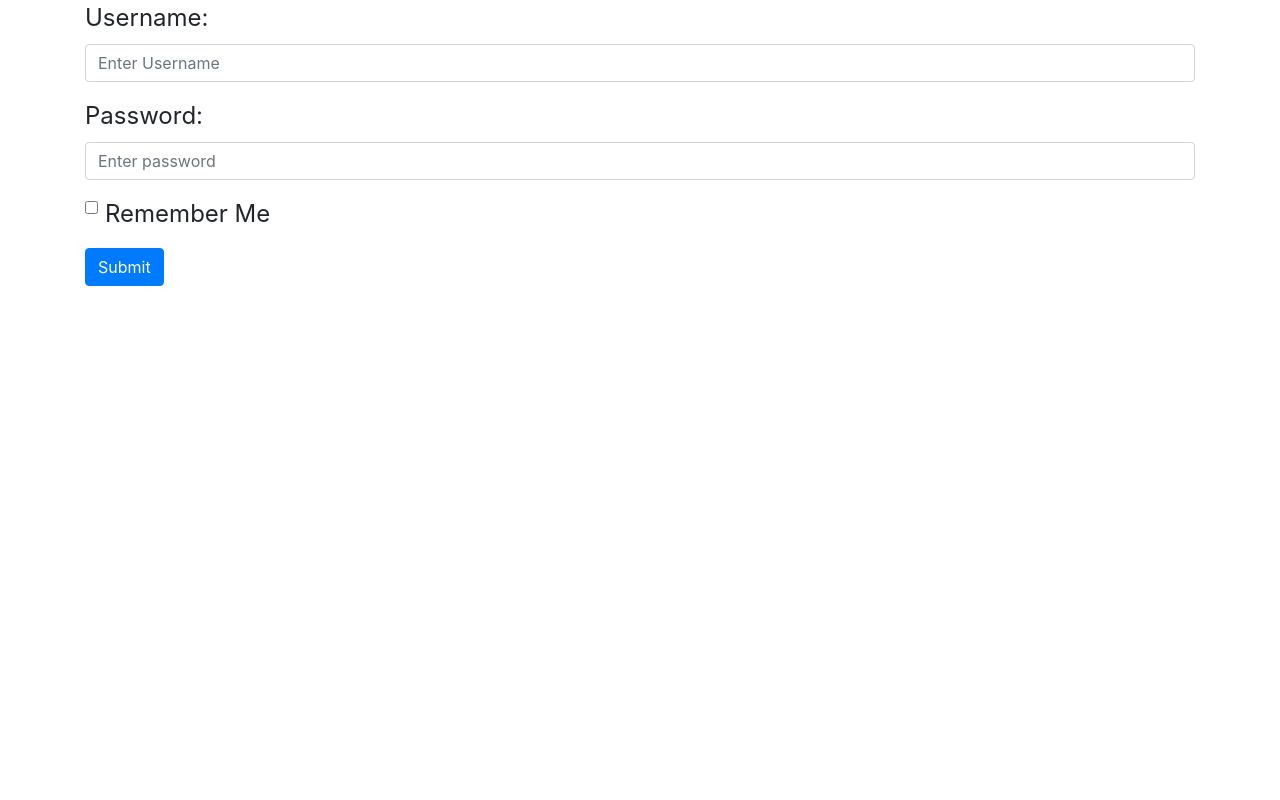
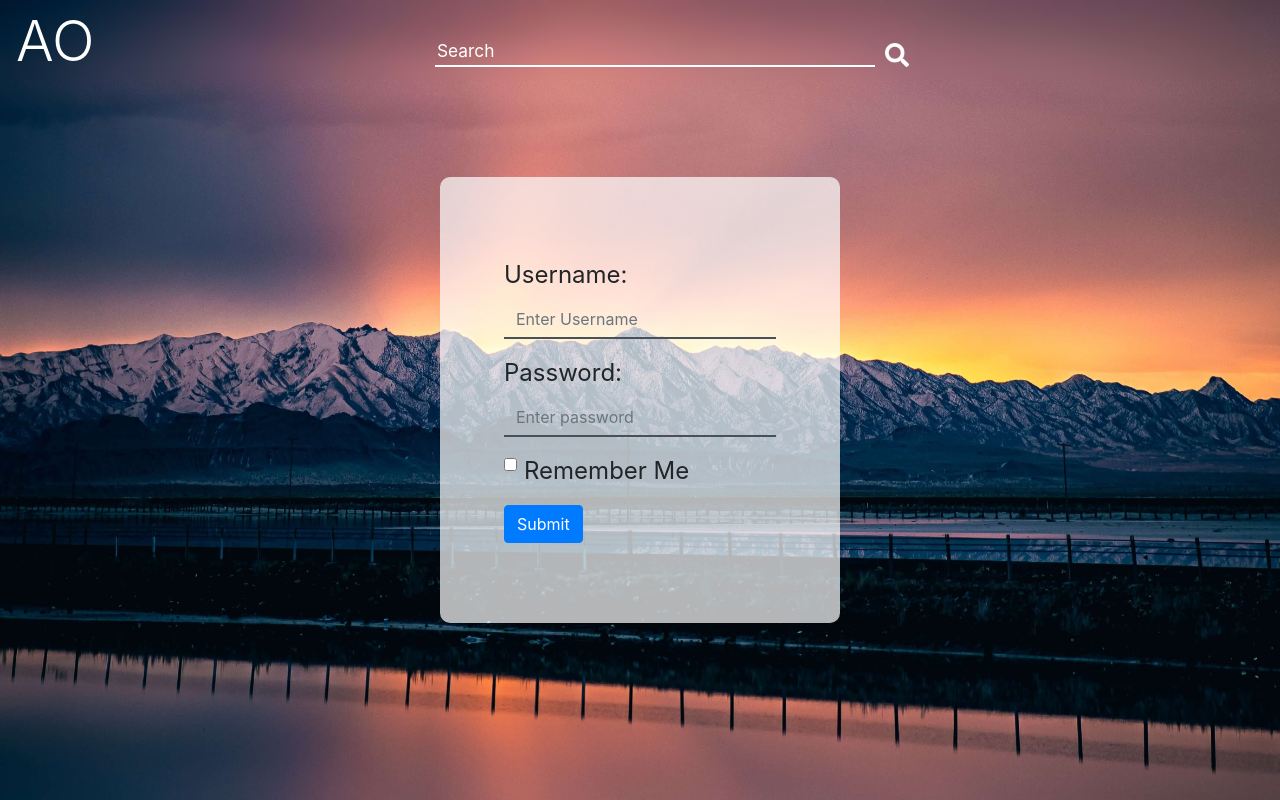
Before and after one commit to xeon5145/NT, a PHP site: page /html/login.php in a window 1280 px wide. Run offline with PHP 8.4, Linux system fonts and the light colour scheme.

Commit message:
updated login page styling

```diff
--- a/css/login.css
+++ b/css/login.css
@@ -1,4 +1,81 @@
+.head
+{
+ backdrop-filter:blur(5px);
+ position: fixed;
+ z-index: 5;
+ height: 10vh;
+}
+.logo_link
+{
+ color: #ffffff;
+}
+.logo_link:hover
+{
+ text-decoration: none;
+ color: #ffffff;
+}
+.search-box
+{
+ margin: auto;
+}
+.search-input
+{
+ border: none;
+ background: none;
+ border-bottom: solid 2px #FFFFFF;
+ width: 55vh;
+ color: #FFFFFF;
+ font-size: 13pt;
+ margin-top: 2%;
+ cursor: pointer;
+}
+.search-input::placeholder
+{
+ color: #FFFFFF;
+}
+.search-go
+{
+ margin: 0 1%;
+ border: none;
+ height:3vh;
+ width:3vh;
+ background: url(../assets/logo/awesome-search.png);
+ background-repeat: no-repeat;
+ background-size: cover;
+}
+
+.background-1
+{
+    background-image: url(../assets/images/todd-trapani-brq3YUxtrB0-unsplash.jpg);
+    height: 100vh;
+    background-repeat: no-repeat;
+    background-size: cover;
+    margin: 0;
+    position: fixed;
+}
 label
 {
   font-size: 150%;
 }
+.form-tile
+{
+  padding: 5em 4em;
+  background-color: rgba(255, 255, 255, 0.7);
+  height: fit-content;
+  margin: auto;
+  border-radius: 10px;
+}
+.form-tile input
+{
+  background: none;
+  border: none;
+  border-bottom: 2px solid;
+  border-radius: 0px;
+}
+.form-tile input:active
+{
+  background: none;
+  border: none;
+  border-bottom: 2px solid;
+  border-radius: 0px;
+}
--- a/html/login.php
+++ b/html/login.php
@@ -7,7 +7,18 @@
     <link rel="stylesheet" href="../css/login.css">
   </head>
   <body>
-    <form class="container" action="" method="post">
+    <!--Header starts-->
+    <div class="head container-fluid navbar row">
+      <a href="#" class=" display-4 logo_link text-center float-left align-items-start col-xs-1 col-md-1">AO</a>
+      <div class="search-box align-items-end justify-content-center row col-xs-10 col-md-10">
+        <input class="search-input" type="text" name="search" placeholder="Search">
+        <input class="search-go" type="button" name="go">
+      </div>
+    </div>
+    <!--Header ends-->
+    <!--login form card starts-->
+    <div class="background-1 row container-fluid">
+    <form class="form-tile" action="" method="post">
       <div class="form-group">
         <label for="username">Username:</label>
         <input type="text" class="form-control" placeholder="Enter Username" name="username">
@@ -23,6 +34,8 @@
       </div>
       <button type="submit" class="btn btn-primary">Submit</button>
     </form>
+  </div>
+  <!--login form card ends-->
   </body>
   <!--bootstrapcdn JS links-->
   <script src="https://code.jquery.com/jquery-3.4.1.slim.min.js"></script>
```
